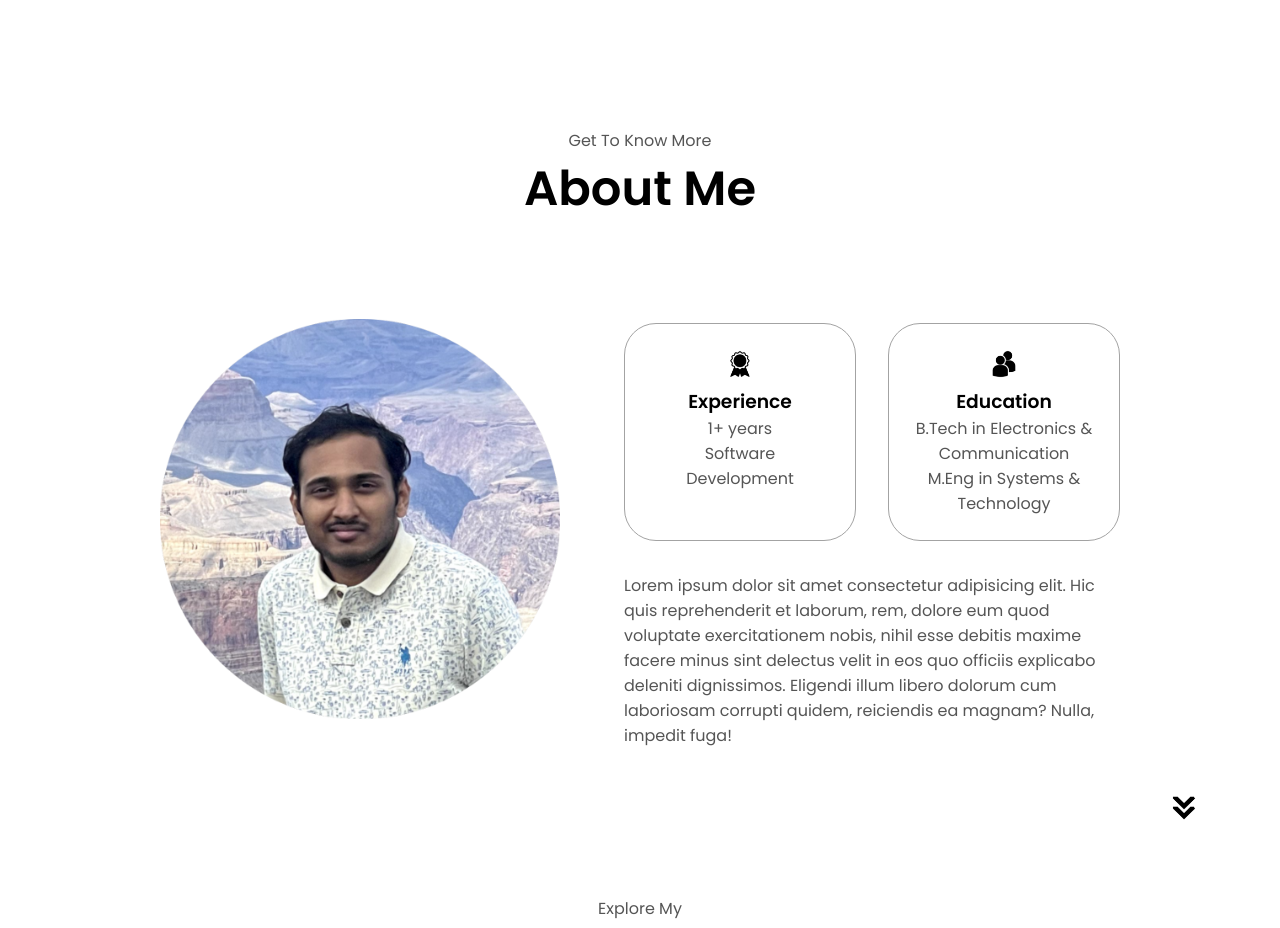
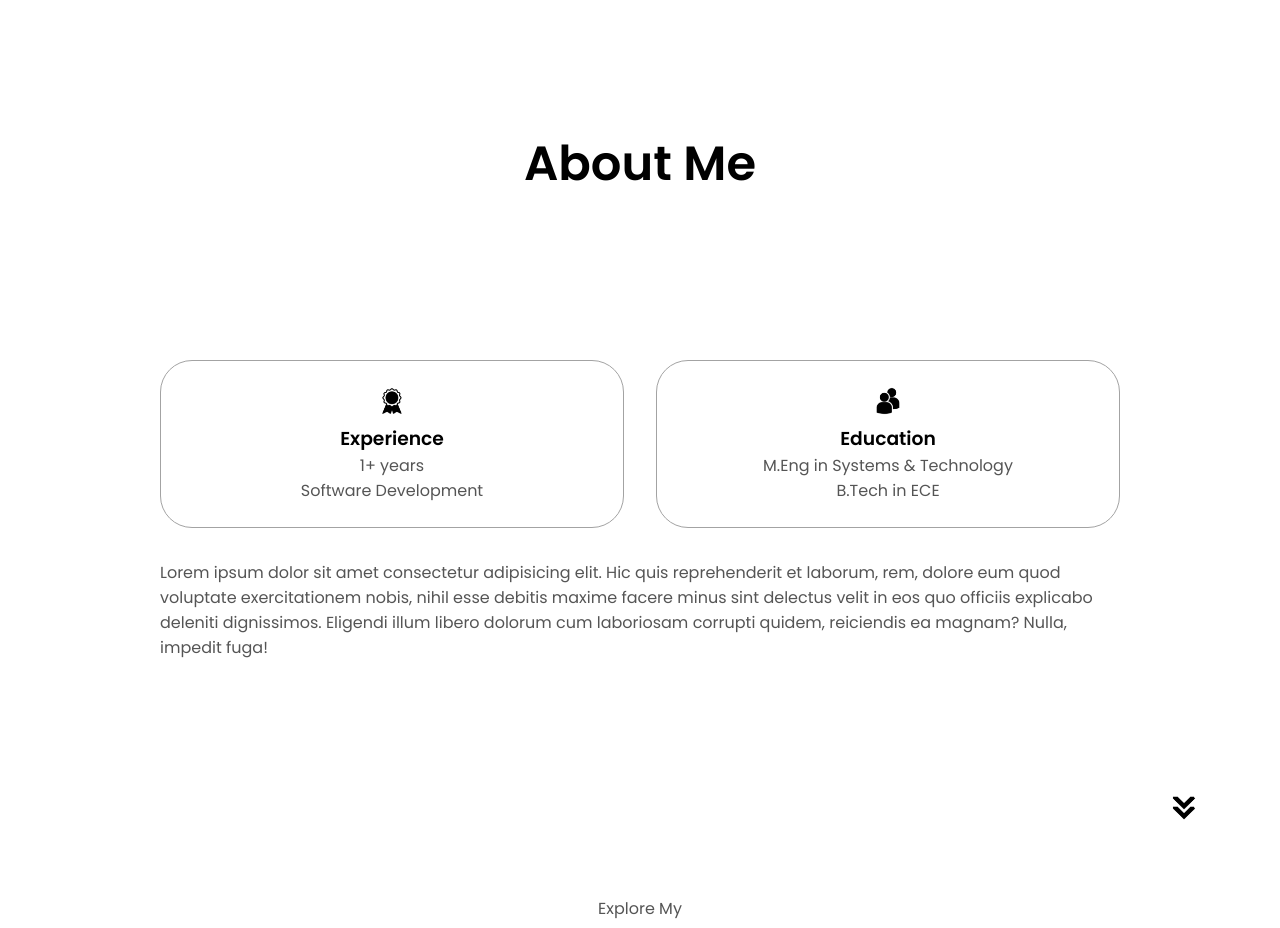
Before and after one commit to sai-kantamuneni/Portfolio-Website, a plain HTML site: page index.html in a window 1280 px wide. Shown: the part 800-1728 px from the top of the page. Drawn offline with Linux system fonts and the light colour scheme.

Commit message:
Changes in About section

```diff
--- a/index.html
+++ b/index.html
@@ -78,16 +78,8 @@
       </div>
     </section>
     <section id="about">
-      <p class="section__text__p1">Get To Know More</p>
       <h1 class="title">About Me</h1>
       <div class="section-container">
-        <div class="section__pic-container">
-          <img
-            src="./assets/about-pic.png"
-            alt="Profile picture"
-            class="about-pic"
-          />
-        </div>
         <div class="about-details-container">
           <div class="about-containers">
             <div class="details-container">
@@ -106,7 +98,7 @@
                 class="icon"
               />
               <h3>Education</h3>
-              <p>B.Tech in Electronics & Communication<br />M.Eng in Systems & Technology</p>
+              <p>M.Eng in Systems & Technology<br />B.Tech in ECE</p>
             </div>
           </div>
           <div class="text-container">
```
